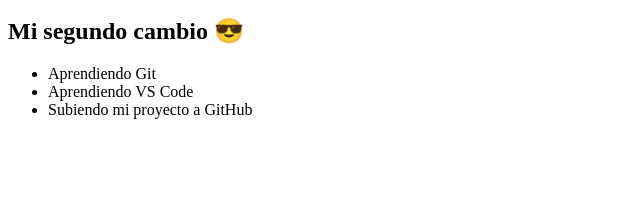
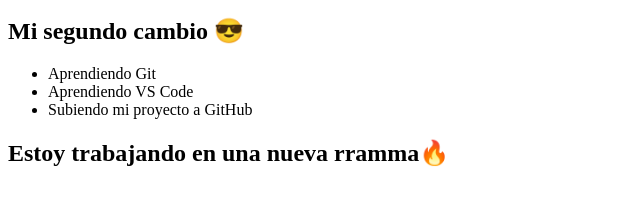
Before and after one commit to ypyeison19-droid/mi-primer-proyecto, a plain HTML site: page index.html in a window 1280 px wide. Shown: the part 102-308 px from the top of the page, without its empty margins (0-640 px from the left). Drawn offline with Linux system fonts and the light colour scheme.

Commit message:
Trabajando en una nueva rama

```diff
--- a/index.html
+++ b/index.html
@@ -22,3 +22,6 @@
 
 
 </ul>
+
+
+<h2>Estoy trabajando en una nueva rramma🔥 </h2>
```
